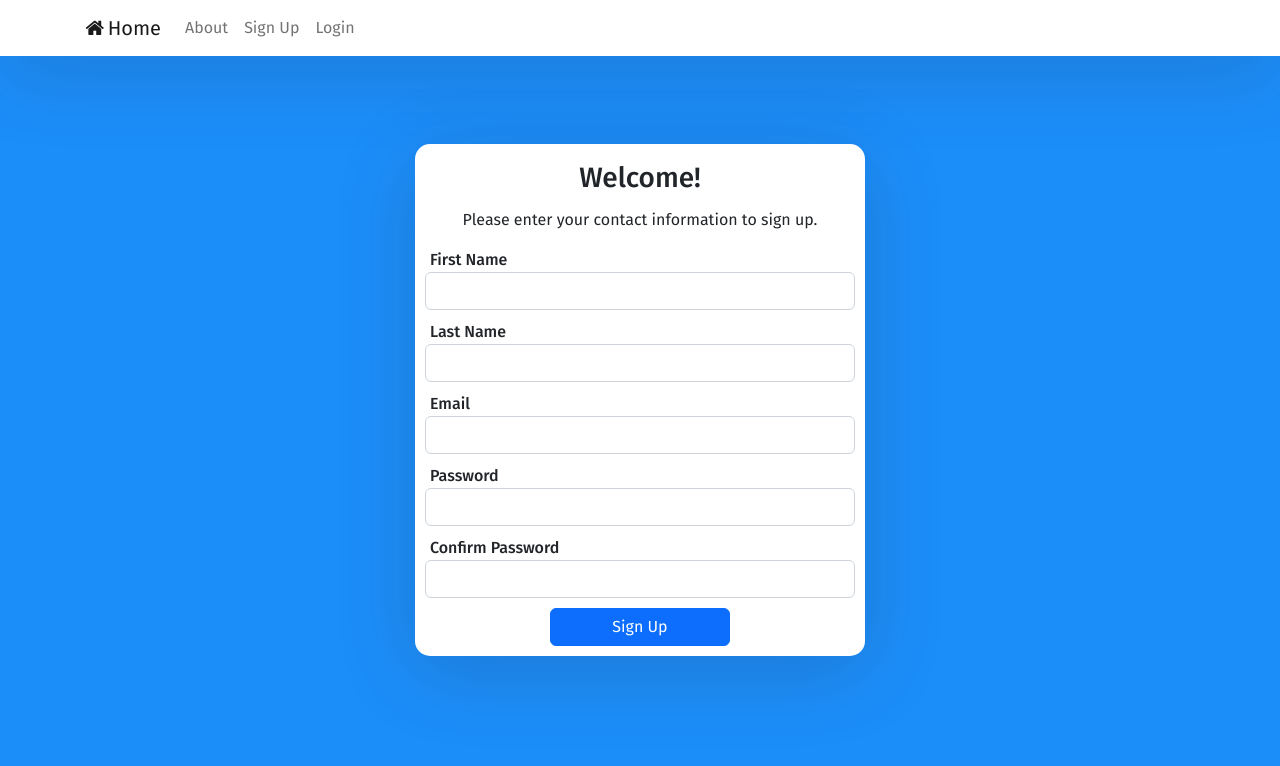
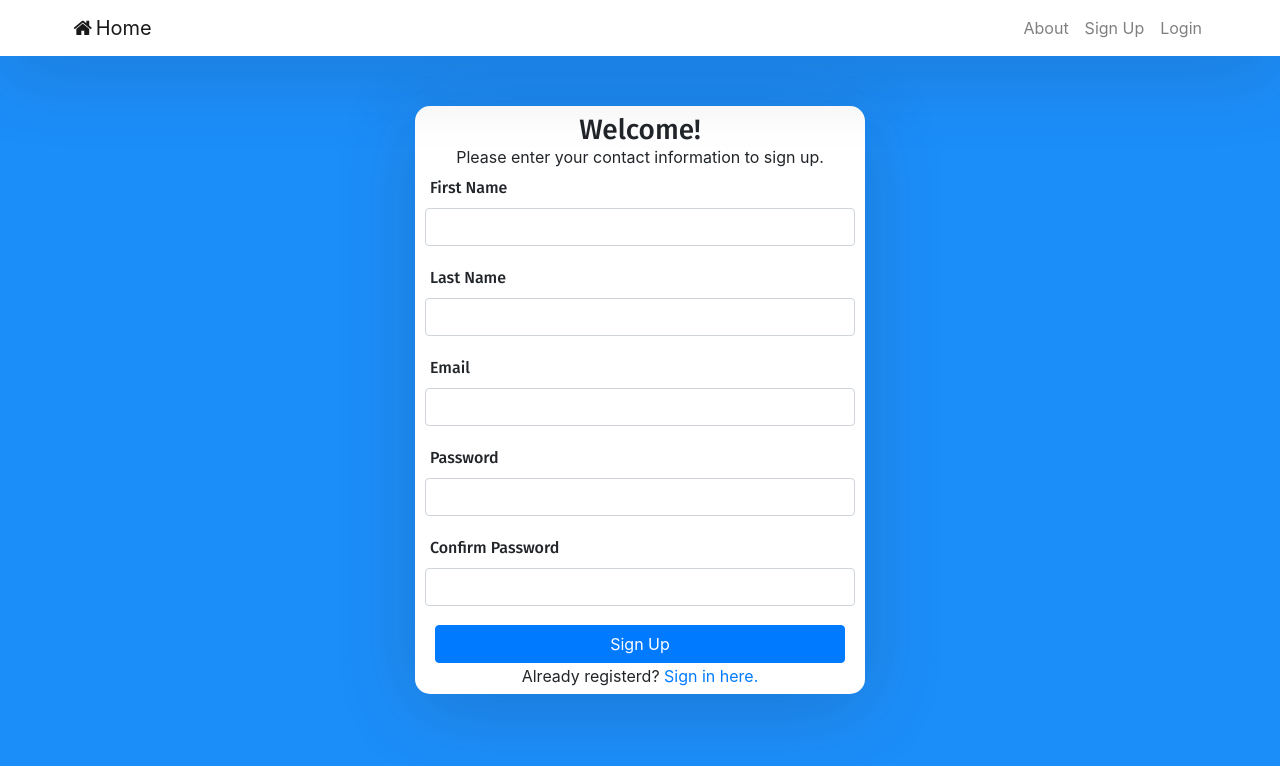
Before and after one commit to Mark-Donohue/budget-app-v2, a Vue app in the folder client/: page /register in a window 1280 px wide. Shown: the top 766 px of the page. Built offline with nearby package versions, Linux system fonts and the light colour scheme.

Commit message:
Refactor UI components

```diff
--- a/client/src/App.vue
+++ b/client/src/App.vue
@@ -5,6 +5,7 @@
   </nav> -->
   <NavigationBar/>
   <router-view/>
+  <link rel="stylesheet" href="https://cdn.jsdelivr.net/npm/bootstrap@4.6.2/dist/css/bootstrap.min.css" integrity="sha384-xOolHFLEh07PJGoPkLv1IbcEPTNtaed2xpHsD9ESMhqIYd0nLMwNLD69Npy4HI+N" crossorigin="anonymous">
 </template>
 
 <script>
@@ -49,6 +50,17 @@ import NavigationBar from './components/NavigationBar.vue';
     box-shadow: 0px 14px 80px rgba(34, 35, 58, 0.2);
   }
 
+  .card {
+    background: #FFFFFF;
+    box-shadow: 0px 14px 80px rgba(34, 35, 58, 0.2);
+    position: relative;
+    top: 80px;
+    border-radius: 15px;
+    margin: auto;
+    width: 90%;
+    height: 80%;
+  }
+
   .auth-wrapper {
     display: flex;
     justify-content: center;
@@ -70,7 +82,7 @@ import NavigationBar from './components/NavigationBar.vue';
   }
 
   .auth-wrapper .form-group {
-    padding-bottom: 10px;
+    padding-bottom: 3px;
     padding-left: 10px;
     padding-right: 10px;
   }
@@ -78,23 +90,6 @@ import NavigationBar from './components/NavigationBar.vue';
   .auth-wrapper .form-control:focus {
     border-color: #167BFF;
     box-shadow: none;
-  }
-
-  .auth-wrapper h3 {
-    text-align: center;
-    margin: 0;
-    line-height: 1;
-    padding-top: 20px;
-    padding-bottom: 20px;
-  }
-
-  .auth-wrapper p {
-    text-align: center;
-    margin: 0;
-    line-height: 1;
-    padding-left: 20px;
-    padding-right: 20px;
-    padding-bottom: 20px;
   }
 
   .custom-control-label {
--- a/client/src/views/HomeView.vue
+++ b/client/src/views/HomeView.vue
@@ -1,6 +1,6 @@
 <template>
-  <div class="auth-wrapper">
-    <div class="auth-inner">
+  <div class="card">
+    <div class="card-body">
       <h3>Welcome!</h3>
       <div class="btn-login">
         <button class="btn btn-primary btn-block">Build a Budget</button>
--- a/client/src/views/LoginView.vue
+++ b/client/src/views/LoginView.vue
@@ -39,12 +39,19 @@
 </script>
 
 <style scoped>
+  .auth-wrapper h3 {
+    text-align: center;
+    margin: 0;
+    line-height: 1;
+    padding-top: 10px;
+    padding-bottom: 10px;
+  }
+
   .auth-wrapper .btn-login {
     text-align: center;
-    padding-bottom: 5px;
-  }
-
-  .auth-wrapper .btn {
-    width: 40%;
+    padding-left: 20px;
+    padding-right: 20px;
+    padding-bottom: 10px;
+    width: 100%;
   }
 </style>
--- a/client/src/views/NotFoundView.vue
+++ b/client/src/views/NotFoundView.vue
@@ -15,5 +15,6 @@
 <style scoped>
   h1 {
     text-align: center;
+    padding-top: 5px;
   }
 </style>
--- a/client/src/views/RegisterView.vue
+++ b/client/src/views/RegisterView.vue
@@ -28,6 +28,9 @@
           <button class="btn btn-primary btn-block">Sign Up</button>
         </div>
       </form>
+      <div class="login-redirect">
+        <p>Already registerd? <a href="/login">Sign in here.</a></p>
+      </div>
     </div>
   </div>
 </template>
@@ -63,16 +66,32 @@
 </script>
 
 <style scoped>
+  .auth-wrapper h3 {
+    text-align: center;
+    margin: 0;
+    line-height: 1;
+    padding-top: 10px;
+    padding-bottom: 5px;
+  }
+
   .auth-wrapper p {
     text-align: center;
+    margin: 0;
+    line-height: 1;
+    padding-bottom: 10px;
+    padding-left: 20px;
+    padding-right: 20px;
   }
 
   .auth-wrapper .btn-login {
     text-align: center;
-    padding-bottom: 10px;
+    padding-left: 20px;
+    padding-right: 20px;
+    padding-bottom: 5px;
+    width: 100%;
   }
 
-  .auth-wrapper .btn {
-    width: 40%;
+  .login-redirect {
+    text-align: center;
   }
 </style>
```
